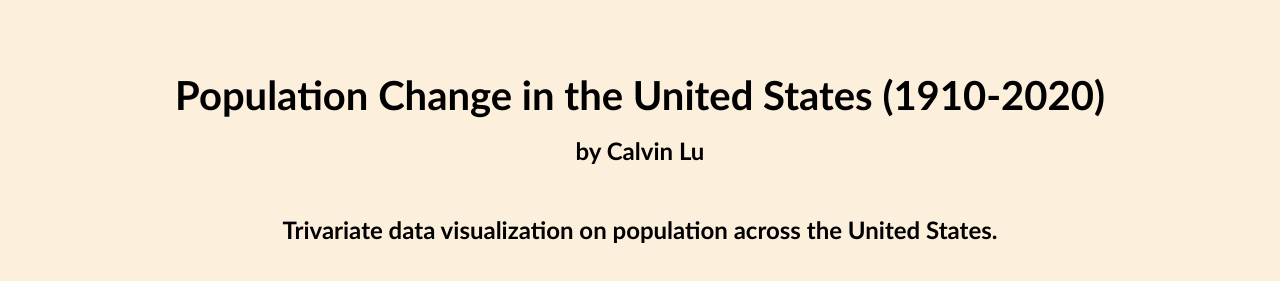
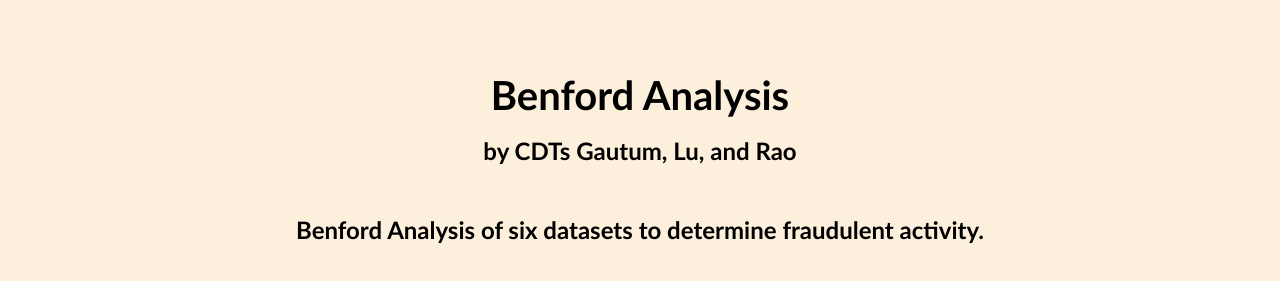
Before and after one commit to Calvin1810/benford.github.io, a plain HTML site: page index.html in a window 1280 px wide. Shown: the top 281 px of the page. Drawn offline with Linux system fonts and the light colour scheme; no server answers; grey boxes are pictures that could not be loaded.

Commit message:
Deploying to gh-pages from @ Calvin1810/benford.github.io@1d803ab35908177833cac0f16d67772eb1c0aa60 🚀

```diff
--- a/index.html
+++ b/index.html
@@ -69,18 +69,18 @@
 </head>
 <body style="background-color:rgb(252, 239, 219);">
     <div class="main-container">
-      <h1>Population Change in the United States (1910-2020)</h1>
-                <h3>by Calvin Lu</h3>
+      <h1>Benford Analysis</h1>
+                <h3>by CDTs Gautum, Lu, and Rao</h3>
                 <br>
-                <center><h3>Trivariate data visualization on population across the United States.<h3></center>
+                <center><h3>Benford Analysis of six datasets to determine fraudulent activity.<h3></center>
                 <br>
         <div class="flex-container">
             <div class="iframe-container">
-                <iframe width="100%" height="1700" frameborder="0"
+                <iframe width="100%" height="2000" frameborder="0"
                 src="https://observablehq.com/embed/149cdf361c170bbe@545?cells=c_plot%2Cd_plot%2Cf_plot&api_key=9fbea4c49dafb34b9cac2bc7c2a6e5289e5f86e6"></iframe>
             </div>
             <div class="iframe-container">
-                <iframe width="100%" height="1700" frameborder="0"
+                <iframe width="100%" height="2000" frameborder="0"
                 src="https://observablehq.com/embed/149cdf361c170bbe@545?cells=a_plot%2Cb_plot%2Ce_plot&api_key=9fbea4c49dafb34b9cac2bc7c2a6e5289e5f86e6"></iframe>
             </div>
         </div>
```
